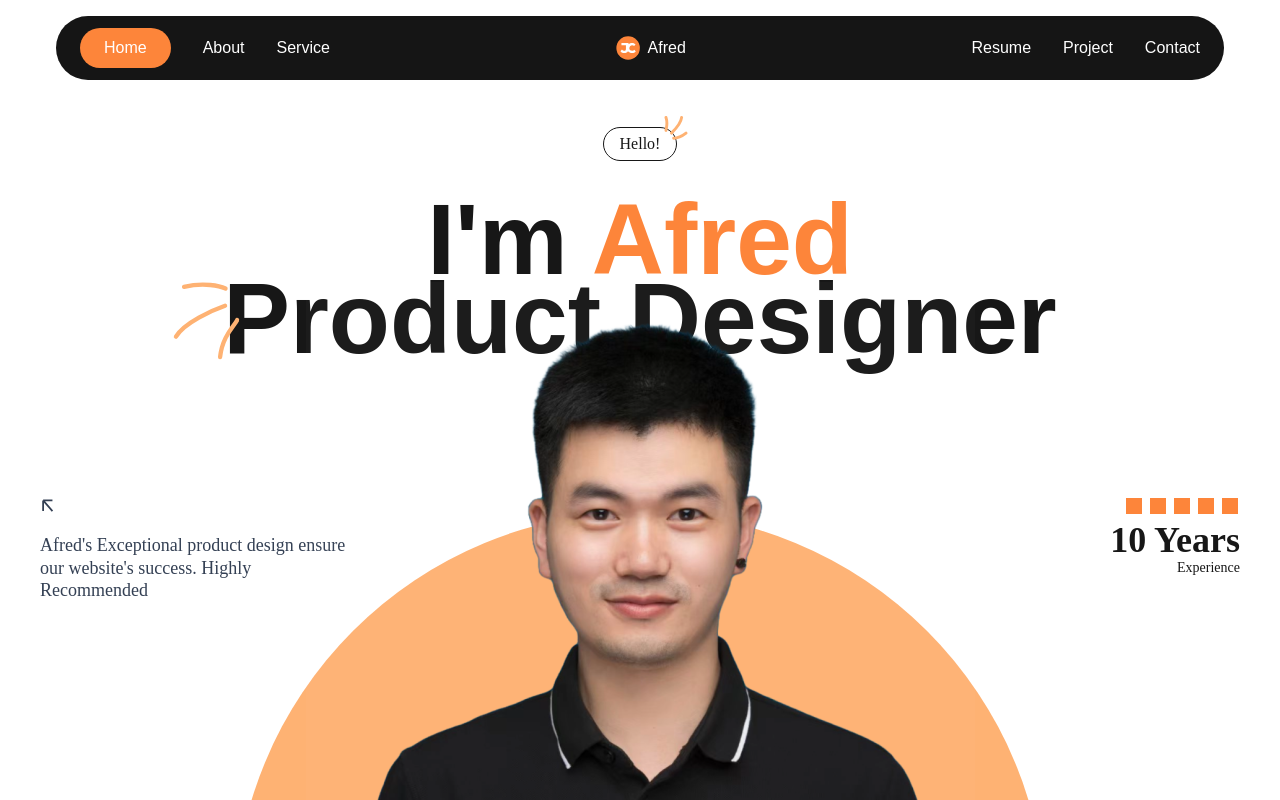
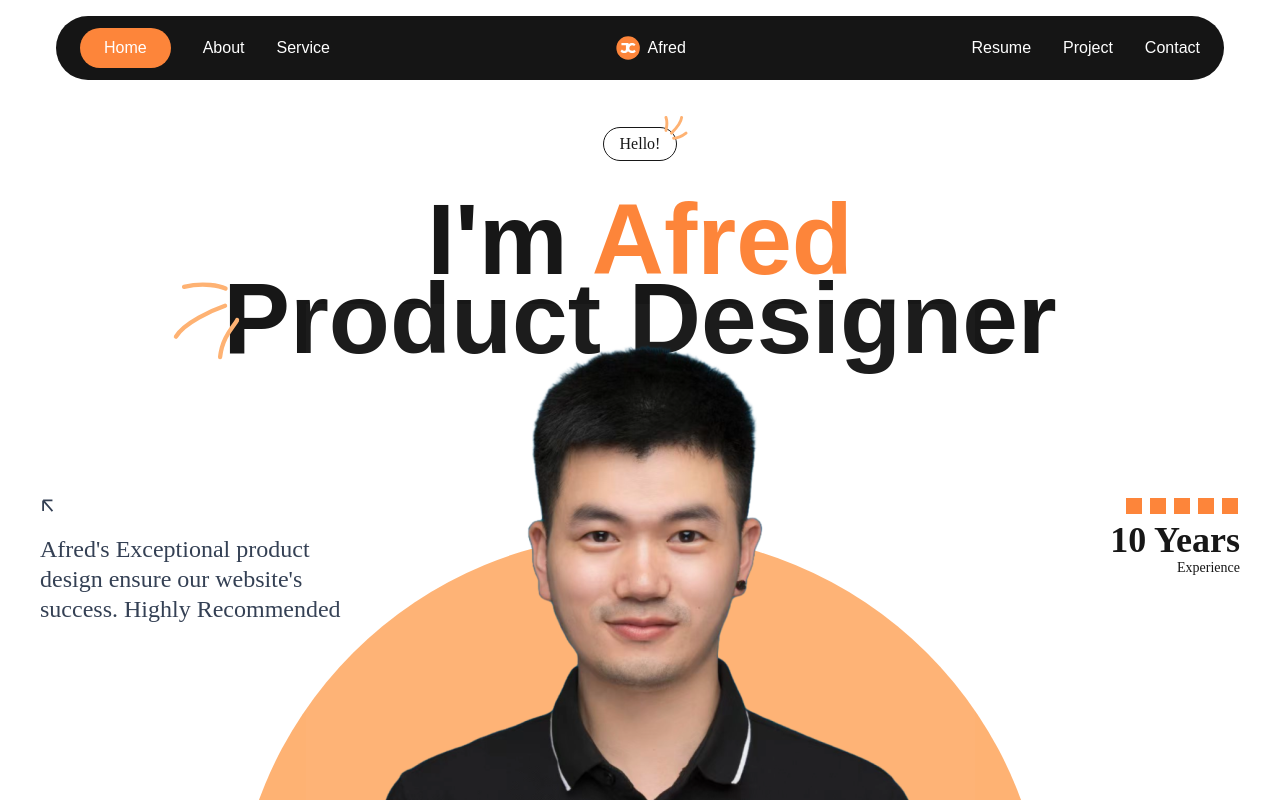
Before and after one commit to afredzhou/afredzhou, a Next.js app: page / in a window 1280 px wide. Shown: the top 800 px of the page. Built offline with nearby package versions, Linux system fonts and the light colour scheme; a small style sheet from the web is missing.

Commit message:
独立studio

```diff
--- a/app/components/Footer.tsx
+++ b/app/components/Footer.tsx
@@ -94,7 +94,7 @@ export default function Footer() {
         {/* Bottom Section */}
         <div className="border-t border-[#3B3B3B] mt-12 pt-8">
           <div className="flex flex-col md:flex-row justify-between items-center text-gray-400 text-sm">
-            <p>Copyright© 2024 Afred Zhou. All Rights Reserved.</p>
+            <p>Copyright© 2025 Afred Zhou. All Rights Reserved.</p>
             <div className="flex space-x-4 mt-4 md:mt-0">
               <Link href="/terms" className="hover:text-white">User Terms & Conditions</Link>
               <span>|</span>
--- a/app/page.tsx
+++ b/app/page.tsx
@@ -221,7 +221,7 @@ export default function Home() {
                       <path d="M14 19.2L3.5 7.2M3.5 7.2V19.2M3.5 7.2H14" stroke="#344054" strokeWidth="2"/>
                     </svg>
                   </div>
-                  <p className="font-medium font-['Lufga'] leading-tight text-[8px] sm:text-[10px] md:text-xs lg:text-lg">Afred&apos;s Exceptional product design ensure our website&apos;s success. Highly Recommended</p>
+                  <p className="font-medium font-['Lufga'] leading-tight text-[8px] sm:text-[10px] md:text-xs lg:text-2xl">Afred&apos;s Exceptional product design ensure our website&apos;s success. Highly Recommended</p>
             </div>
           </div>
 
```
